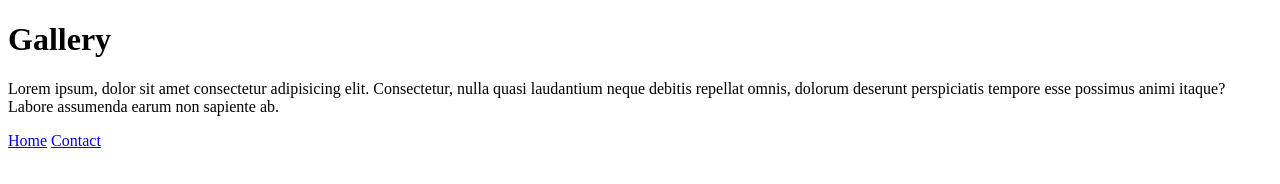
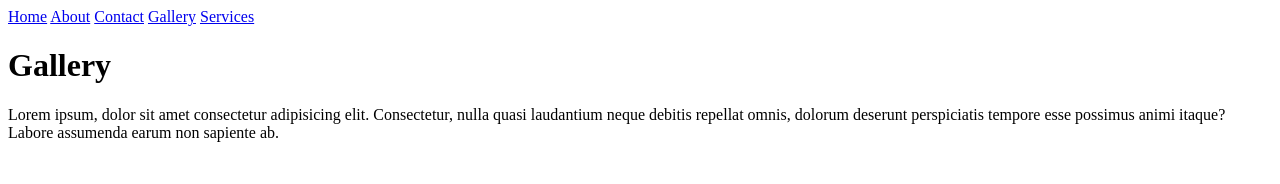
Before and after one commit to izhanfarooqshk/assi3, a plain HTML site: page pages/gallery.html in a window 1280 px wide. Drawn offline with Linux system fonts and the light colour scheme.

Commit message:
Update gallery.html

```diff
--- a/pages/gallery.html
+++ b/pages/gallery.html
@@ -6,10 +6,15 @@
     <title>Document</title>
 </head>
 <body>
+    <a href="../index.html">Home</a>
+    <a href="../pages/about.html">About</a>
+    <a href="../pages/contact.html">Contact</a>
+    <a href="../pages/gallery.html">Gallery</a>
+    <a href="../pages/services.html">Services</a>
     <h1>Gallery</h1>
     <p>Lorem ipsum, dolor sit amet consectetur adipisicing elit. Consectetur, nulla quasi laudantium neque debitis repellat omnis, dolorum deserunt perspiciatis tempore esse possimus animi itaque? Labore assumenda earum non sapiente ab.</p>
-    <a href="../index.html">Home</a>
-    <a href="../pages/contact.html">Contact</a>
+
 
 </body>
+
 </html>
```
